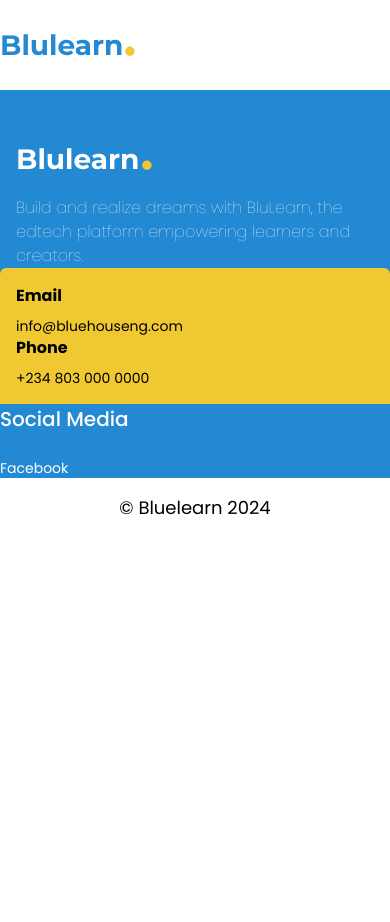
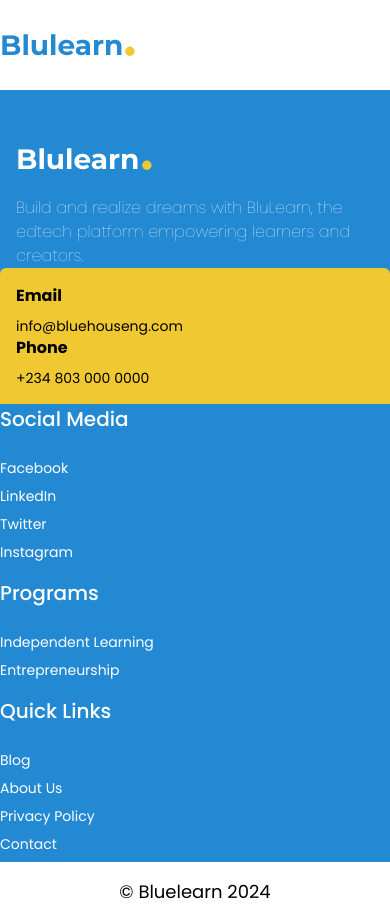
Before and after one commit to bluehouseng/bluelearn, a Next.js app: page / in a window 390 px wide. Before the commit the page ends 844 px from the top, so only its background shows below. Built offline with nearby package versions, Linux system fonts and the light colour scheme.

Commit message:
feat: implemented footer

```diff
--- a/components/common/Footer.tsx
+++ b/components/common/Footer.tsx
@@ -10,7 +10,7 @@
   return (
     <footer>
       <section className="bg-primary w-full pt-12">
-        <div className="container mx-auto flex justify-between h-[340px] sm:w-full flex-col sm:flex-row">
+        <div className="container mx-auto flex justify-between min-h-[340px] sm:w-full flex-col sm:flex-row">
           <aside className="flex flex-col justify-between w-full sm:w-1/2">
             <div className="space-y-4 px-4 sm:px-0">
               <div className="relative w-36 ">
@@ -39,7 +39,7 @@
               </div>
             </div>
           </aside>
-          <aside className="w-1/2 flex flex-col sm:flex-row sm:flex-wrap justify-evenly">
+          <aside className="w-1/2 flex flex-col sm:flex-row sm:flex-wrap justify-evenly space-y-4 sm:space-y-0 pb-2">
             <div className="space-y-6">
               <h3 className="text-white text-[20px] font-medium">Social Media</h3>
               <ul className="text-white text-sm space-y-2 cursor-pointer">
```
